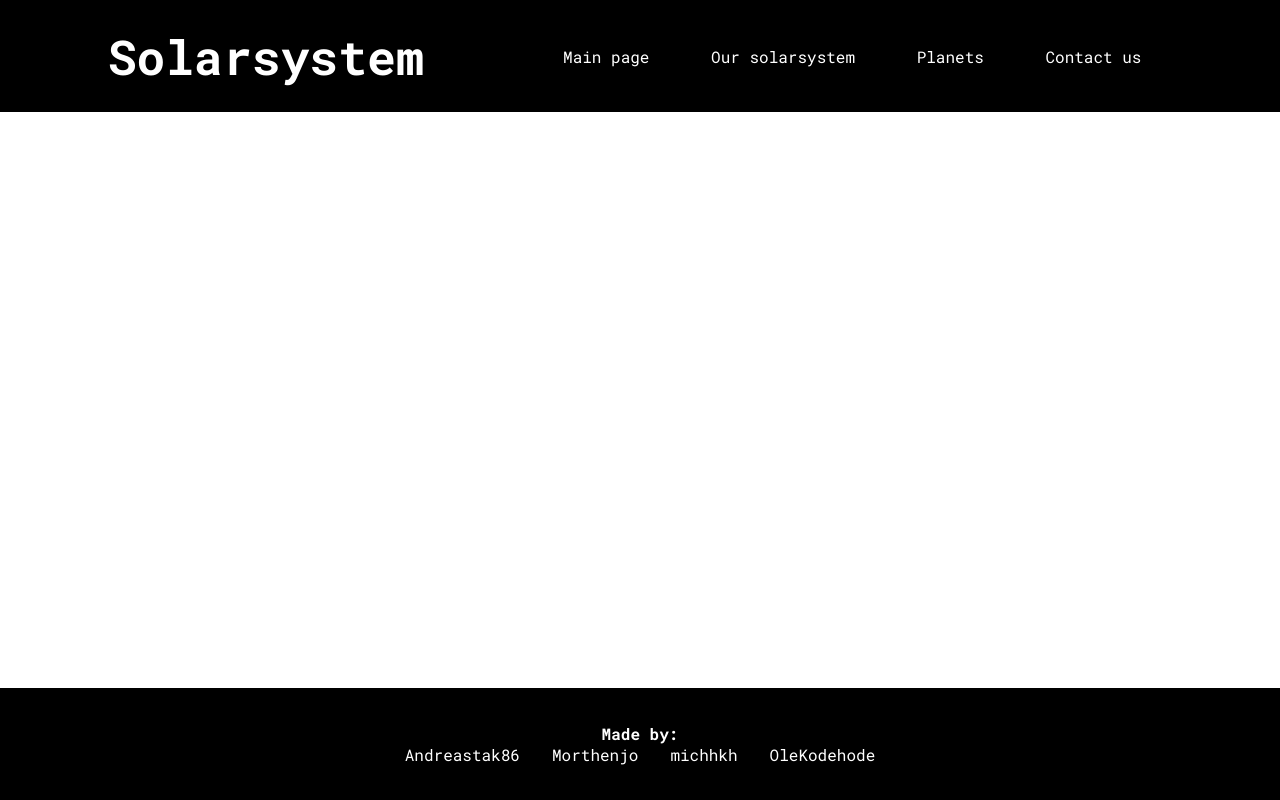
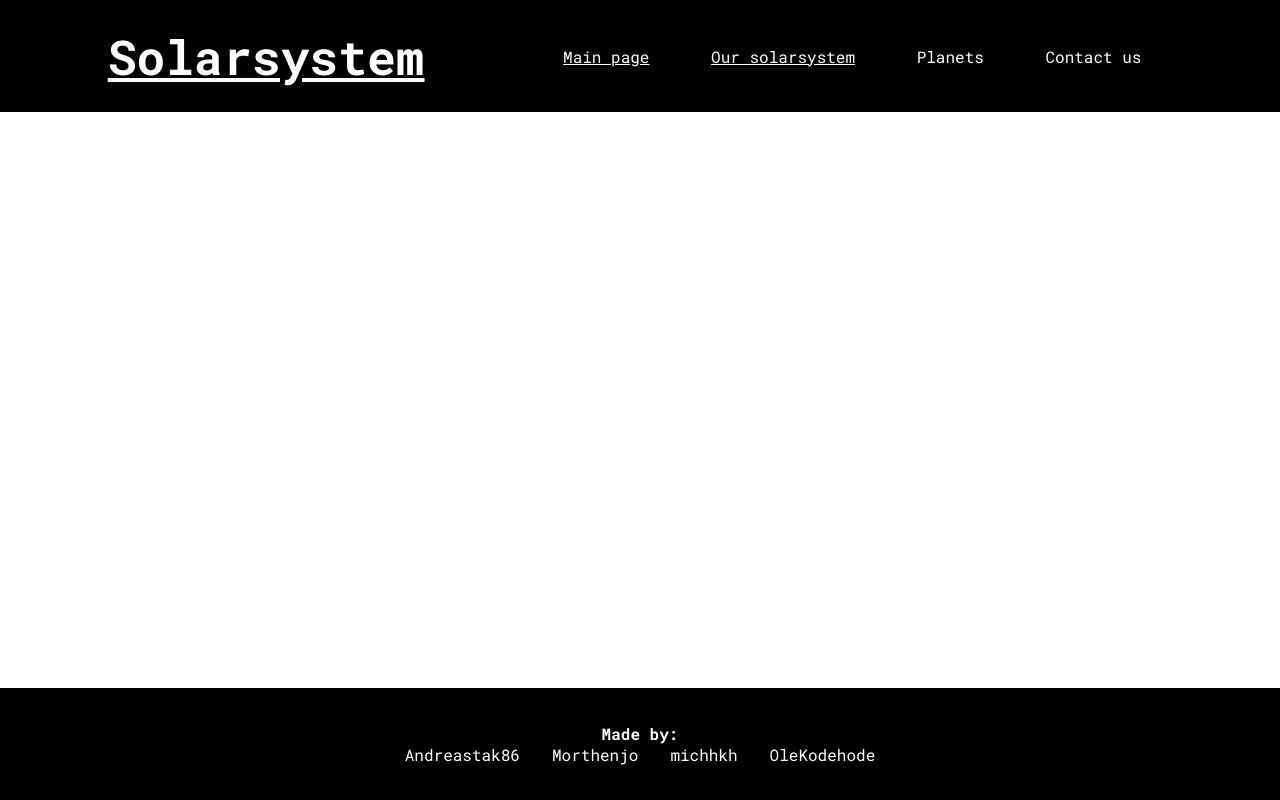
Before and after one commit to Andreastak86/Solsytemet, a React (Create React App) app: page / in a window 1280 px wide. Built offline with nearby package versions, Linux system fonts and the light colour scheme.

Commit message:
working links

```diff
--- a/src/components/navbar/index.js
+++ b/src/components/navbar/index.js
@@ -7,30 +7,35 @@ import {
   NavMenuList,
   WebsiteName
 } from "./styles";
+import { Link } from "react-router-dom";
 
 function Nav() {
   return (
     <NavBar>
       <WebsiteName>
         <NavMenuLink
-          href="#"
         >
-          {t("Navbar.title")}
+          <Link to='/Solsytemet'>
+
+            {t("Navbar.title")}
+          </Link>
         </NavMenuLink>
       </WebsiteName>
       <NavMenuList>
         <NavMenuItems>
           <NavMenuLink
-            href="#"
           >
-            {t("Navbar.mainPage")}
+            <Link to='/Solsytemet'>
+              {t("Navbar.mainPage")}
+            </Link>
           </NavMenuLink>
         </NavMenuItems>
         <NavMenuItems>
           <NavMenuLink
-            href="#"
           >
-            {t("Navbar.ourSolarsystem")}
+            <Link>
+              {t("Navbar.ourSolarsystem")}
+            </Link>
           </NavMenuLink>
         </NavMenuItems>
         <NavMenuItems>
```
